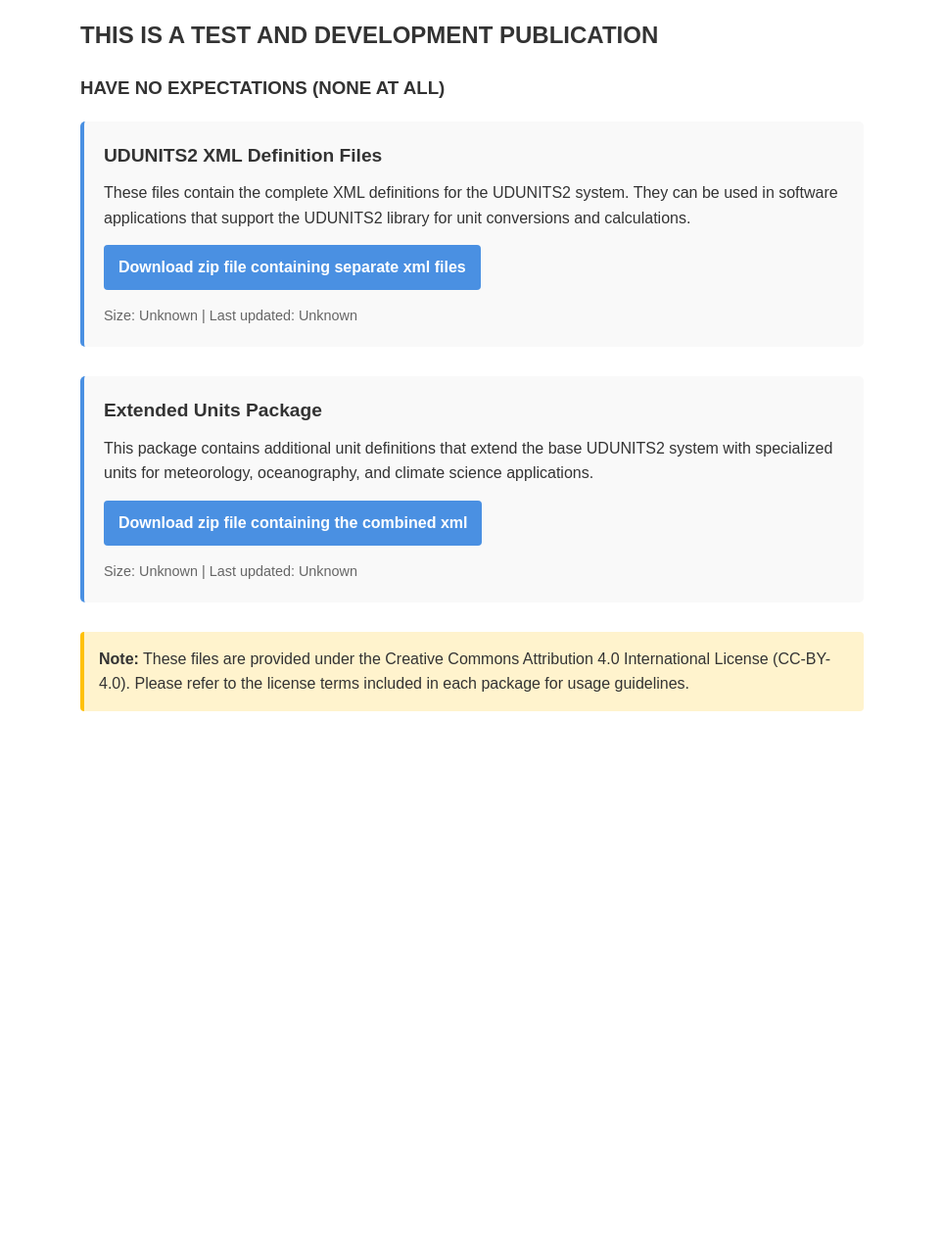
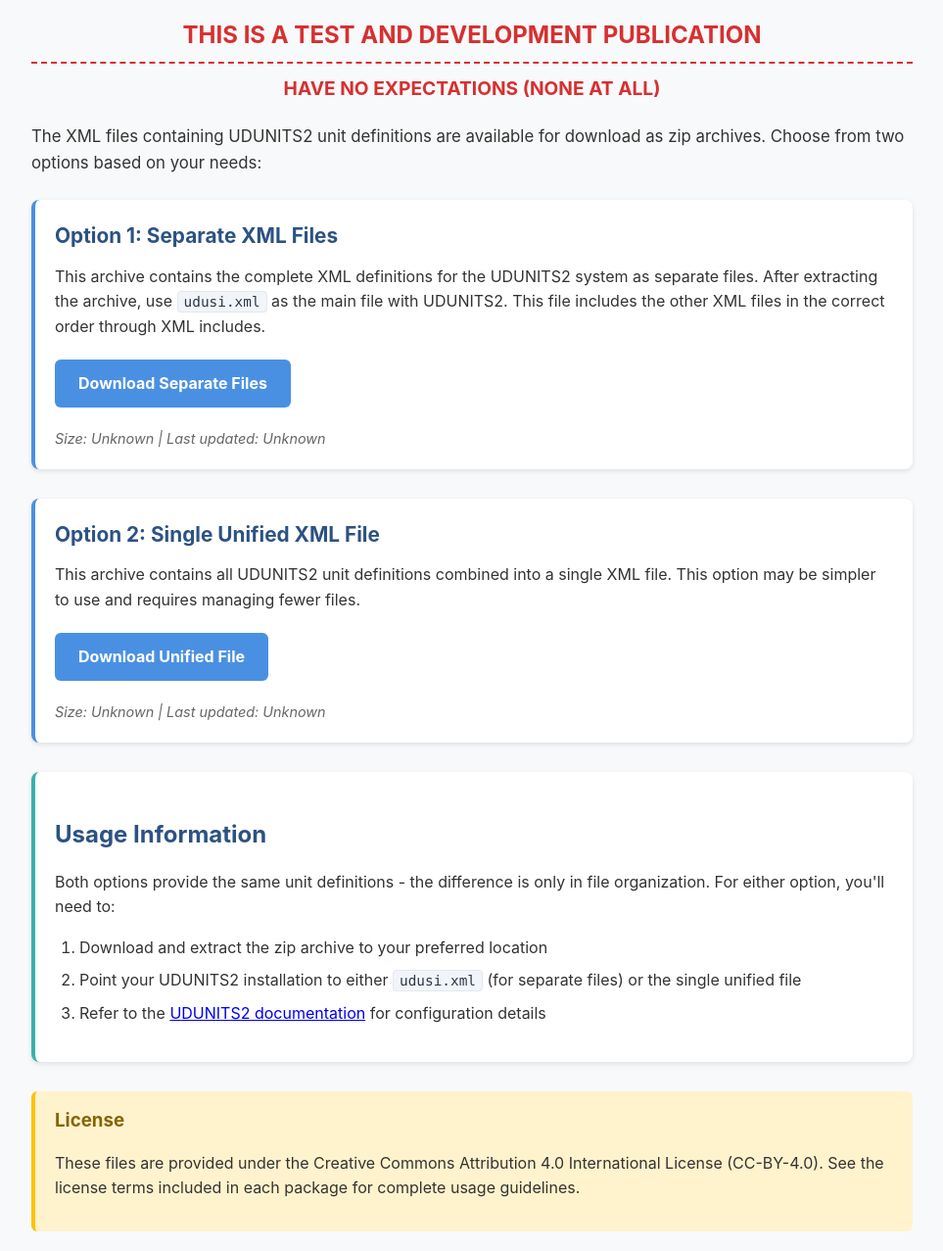
Before and after one commit to UDUSI/UDUSI, a plain HTML site: page pages/download-page.html in a window 1280 px wide. Shown: the part 108-1385 px from the top of the page at 98% size, without its empty margins (158-1121 px from the left). Before the commit the page ends 854 px from the top, so only its background shows below. Drawn offline with Linux system fonts and the light colour scheme; no server answers.

Commit message:
Some text updates to download and about pages. (#3)
* Fixed .gitignore

* Updated about and download pages.

```diff
--- a/css/about-page.css
+++ b/css/about-page.css
@@ -1,10 +1,11 @@
 body {
-    font-family: Arial, sans-serif;
+    font-family: -apple-system, BlinkMacSystemFont, "Segoe UI", Roboto, Arial, sans-serif;
     line-height: 1.6;
     color: #333;
     padding: 20px;
-    max-width: 800px;
+    max-width: 900px;
     margin: 0 auto;
+    min-width: 768px; /* Match the min-width from navigation.css */
 }
 
 h1 {
@@ -15,9 +16,30 @@ h1 {
 }
 
 h2 {
-    color: #4a90e2;
+    color: #2c5282;
     margin-top: 20px;
+    margin-bottom: 15px;
+}
+
+.warning-headline {
+    color: #d63031;
+    text-align: center;
+    margin: 10px 0;
+    font-weight: bold;
+}
+
+h2.warning-headline {
+    font-size: 1.5em;
+    border-bottom: 2px dashed #d63031;
+    padding-bottom: 8px;
     margin-bottom: 10px;
+    color: #d63031;
+}
+
+h3.warning-headline {
+    font-size: 1.2em;
+    margin-bottom: 20px;
+    color: #d63031;
 }
 
 .content-section {
@@ -26,6 +48,12 @@ h2 {
     padding: 20px;
     border-radius: 5px;
     border-left: 4px solid #4a90e2;
+}
+
+/* Empty contact section should take less space */
+.content-section:last-of-type {
+    padding: 10px 20px;
+    margin-bottom: 10px;
 }
 
 a {
@@ -37,6 +65,19 @@ a:hover {
     text-decoration: underline;
 }
 
+strong {
+    font-weight: 600;
+    color: #2c5282;
+}
+
+ul {
+    padding-left: 25px;
+}
+
+li {
+    margin-bottom: 8px;
+}
+
 /* Provenance data hidden by default, used by the main page */
 #provenance-data {
     display: none;
--- a/css/download-page.css
+++ b/css/download-page.css
@@ -1,10 +1,12 @@
 body {
-    font-family: Arial, sans-serif;
+    font-family: -apple-system, BlinkMacSystemFont, "Segoe UI", Roboto, Arial, sans-serif;
     line-height: 1.6;
     color: #333;
     padding: 20px;
-    max-width: 800px;
+    max-width: 900px;
     margin: 0 auto;
+    background-color: #f8f9fa;
+    min-width: 768px; /* Match the min-width from navigation.css */
 }
 
 h1 {
@@ -14,57 +16,131 @@ h1 {
     margin-bottom: 20px;
 }
 
+h2, h3 {
+    color: #2c5282;
+    margin-top: 25px;
+    margin-bottom: 15px;
+}
+
+.intro-section {
+    margin-bottom: 25px;
+    font-size: 1.05em;
+}
+
 .download-section {
     margin-bottom: 30px;
-    background-color: #f9f9f9;
+    background-color: white;
     padding: 20px;
-    border-radius: 5px;
+    border-radius: 8px;
     border-left: 4px solid #4a90e2;
+    box-shadow: 0 2px 5px rgba(0,0,0,0.1);
+    transition: transform 0.2s ease, box-shadow 0.2s ease;
+}
+
+.download-section:hover {
+    transform: translateY(-2px);
+    box-shadow: 0 4px 8px rgba(0,0,0,0.15);
 }
 
 .download-title {
-    font-size: 1.2em;
+    font-size: 1.3em;
     font-weight: bold;
-    margin-bottom: 10px;
-    color: #333;
+    margin-bottom: 12px;
+    color: #2c5282;
 }
 
 .download-description {
-    margin-bottom: 15px;
+    margin-bottom: 20px;
+    line-height: 1.6;
+}
+
+code, kbd {
+    background-color: #f1f5f9;
+    padding: 2px 6px;
+    border-radius: 4px;
+    font-family: Consolas, Monaco, 'Andale Mono', monospace;
+    font-size: 0.9em;
+    color: #2d3748;
+    border: 1px solid #e2e8f0;
 }
 
 .download-link {
     display: inline-block;
     background-color: #4a90e2;
     color: white;
-    padding: 10px 15px;
+    padding: 12px 24px;
     text-decoration: none;
-    border-radius: 4px;
+    border-radius: 6px;
     font-weight: bold;
     margin-right: 10px;
     margin-bottom: 10px;
     transition: background-color 0.3s;
+    border: none;
+    cursor: pointer;
 }
 
 .download-link:hover {
     background-color: #3a7bc8;
+    box-shadow: 0 2px 4px rgba(0,0,0,0.2);
 }
 
 .file-info {
     font-size: 0.9em;
     color: #666;
-    margin-top: 5px;
+    margin-top: 10px;
+    font-style: italic;
+}
+
+.usage-section {
+    background-color: white;
+    padding: 20px;
+    border-radius: 8px;
+    margin: 30px 0;
+    border-left: 4px solid #38b2ac;
+    box-shadow: 0 2px 5px rgba(0,0,0,0.1);
+}
+
+.usage-section ol {
+    padding-left: 25px;
+}
+
+.usage-section li {
+    margin-bottom: 8px;
 }
 
 .note-section {
     margin-top: 30px;
-    padding: 15px;
+    padding: 15px 20px;
     background-color: #fff3cd;
     border-left: 4px solid #ffc107;
-    border-radius: 4px;
+    border-radius: 6px;
+}
+
+.note-section h3 {
+    margin-top: 0;
+    color: #856404;
 }
 
 /* Provenance data hidden by default, used by the main page */
 #provenance-data {
     display: none;
 }
+
+.warning-headline {
+    color: #d63031;
+    text-align: center;
+    margin: 10px 0;
+    font-weight: bold;
+}
+
+h2.warning-headline {
+    font-size: 1.5em;
+    border-bottom: 2px dashed #d63031;
+    padding-bottom: 8px;
+    margin-bottom: 10px;
+}
+
+h3.warning-headline {
+    font-size: 1.2em;
+    margin-bottom: 20px;
+}
--- a/pages/download-page.html
+++ b/pages/download-page.html
@@ -9,28 +9,56 @@
 <body>
     <h1>Download UDUNITS2 Files</h1>
 
-    <h2>THIS IS A TEST AND DEVELOPMENT PUBLICATION</h2>
-    <h3>HAVE NO EXPECTATIONS (NONE AT ALL)</h3>
-    <div class="download-section">
-        <div class="download-title">UDUNITS2 XML Definition Files</div>
-        <div class="download-description">
-            These files contain the complete XML definitions for the UDUNITS2 system. They can be used in software applications that support the UDUNITS2 library for unit conversions and calculations.
-        </div>
-        <a href="../downloads/udusi.zip" class="download-link" data-file-id="udusi">Download zip file containing separate xml files</a>
-        <div class="file-info" id="udusi-info"></div>
+    <h2 class="warning-headline">THIS IS A TEST AND DEVELOPMENT PUBLICATION</h2>
+    <h3 class="warning-headline">HAVE NO EXPECTATIONS (NONE AT ALL)</h3>
+
+    <div class="intro-section">
+        <p>
+            The XML files containing UDUNITS2 unit definitions are available for download as zip archives.
+            Choose from two options based on your needs:
+        </p>
     </div>
 
     <div class="download-section">
-        <div class="download-title">Extended Units Package</div>
+        <div class="download-title">Option 1: Separate XML Files</div>
         <div class="download-description">
-            This package contains additional unit definitions that extend the base UDUNITS2 system with specialized units for meteorology, oceanography, and climate science applications.
+            This archive contains the complete XML definitions for the UDUNITS2 system as separate files.
+            After extracting the archive, use <code>udusi.xml</code> as the main file with UDUNITS2.
+            This file includes the other XML files in the correct order through XML includes.
         </div>
-        <a href="../downloads/udusi-combined.zip" class="download-link" data-file-id="udusi-combined">Download zip file containing the combined xml</a>
-        <div class="file-info" id="udusi-combined-info"></div>
+        <a href="../downloads/udusi.zip" class="download-link" data-file-id="udusi">Download Separate Files</a>
+        <div class="file-info" id="udusi-info">Last updated: March 2025</div>
+    </div>
+
+    <div class="download-section">
+        <div class="download-title">Option 2: Single Unified XML File</div>
+        <div class="download-description">
+            This archive contains all UDUNITS2 unit definitions combined into a single XML file.
+            This option may be simpler to use and requires managing fewer files.
+        </div>
+        <a href="../downloads/udusi-combined.zip" class="download-link" data-file-id="udusi-combined">Download Unified File</a>
+        <div class="file-info" id="udusi-combined-info">Last updated: March 2025</div>
+    </div>
+
+    <div class="usage-section">
+        <h2>Usage Information</h2>
+        <p>
+            Both options provide the same unit definitions - the difference is only in file organization.
+            For either option, you'll need to:
+        </p>
+        <ol>
+            <li>Download and extract the zip archive to your preferred location</li>
+            <li>Point your UDUNITS2 installation to either <code>udusi.xml</code> (for separate files) or the single unified file</li>
+            <li>Refer to the <a href="https://www.unidata.ucar.edu/software/udunits/udunits-current/doc/udunits/" target="_blank">UDUNITS2 documentation</a> for configuration details</li>
+        </ol>
     </div>
 
     <div class="note-section">
-        <strong>Note:</strong> These files are provided under the Creative Commons Attribution 4.0 International License (CC-BY-4.0). Please refer to the license terms included in each package for usage guidelines.
+        <h3>License</h3>
+        <p>
+            These files are provided under the Creative Commons Attribution 4.0 International License (CC-BY-4.0).
+            See the license terms included in each package for complete usage guidelines.
+        </p>
     </div>
 
     <!-- Hidden provenance data that will be used by the main page -->
```
Also changed, not shown: pages/about-page.html (+24 -11 lines), 1 other file.
